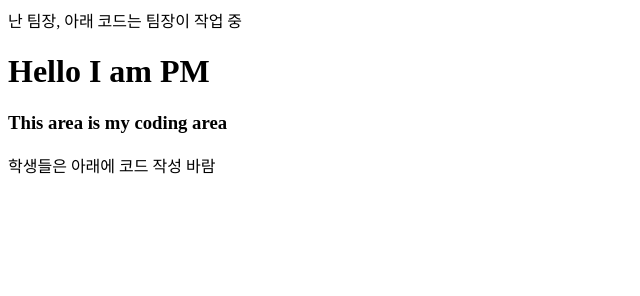
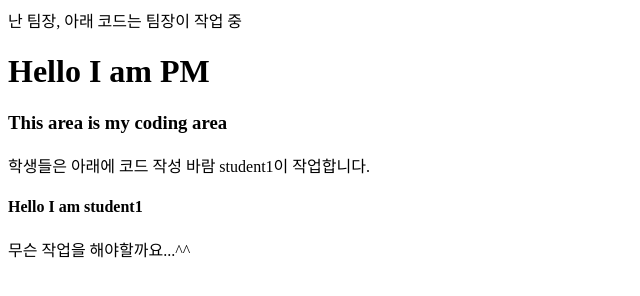
Before and after one commit to wltn153/GitProject, a plain HTML site: page index.html in a window 1280 px wide. Shown: the whole page, without its empty margins (0-640 px from the left). Drawn offline with Linux system fonts and the light colour scheme.

Commit message:
student1 first commit

```diff
--- a/index.html
+++ b/index.html
@@ -11,6 +11,10 @@
 
         학생들은 아래에 코드 작성 바람
 
+        student1이 작업합니다.
+        <h4>Hello I am student1</h4>
+        무슨 작업을 해야할까요...^^
+
 
     </body>
 </html>
```
